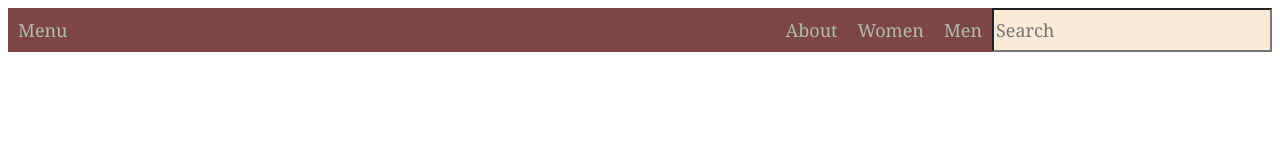
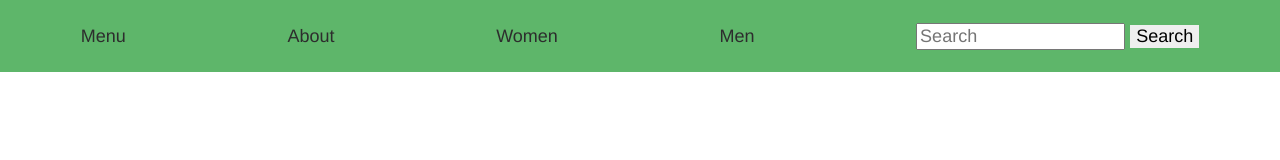
Before and after one commit to billycwong19/navbar_1, a plain HTML site: page index.html in a window 1280 px wide. Drawn offline with Linux system fonts and the light colour scheme.

Commit message:
serious changes made, color, and flex, and interactiveness.

```diff
--- /dev/null
+++ b/assets/reset.css
@@ -0,0 +1,23 @@
+html {
+  box-sizing: border-box;
+  font-size: 16px;
+}
+
+*, *:before, *:after {
+  box-sizing: inherit;
+}
+
+body, h1, h2, h3, h4, h5, h6, p, ol, ul {
+  margin: 0;
+  padding: 0;
+  font-weight: normal;
+}
+
+ol, ul {
+  list-style: none;
+}
+
+img {
+  max-width: 100%;
+  height: auto;
+}
--- a/assets/style.css
+++ b/assets/style.css
@@ -1,27 +1,33 @@
 * {
-    font-family: Cambria, Cochin, Georgia, Times, 'Times New Roman', serif;
+    font-family: Helvetica;
     font-size: 18px;
 }
 
-nav {
-    background-color: rgb(126, 69, 69);
+.nav-bar {
+    background-color: rgb(94, 182, 106);
     width: 100%;
+    /* border: black solid 2px; */
+}
+.nav-bar ul {
+    list-style: none;
     display: flex;
-    flex-flow: row wrap;
-    justify-content: flex-end;
+    justify-content: space-around;
+    align-items: center;
+    height: 4em;
 }
 
-nav a {
+.nav-link:hover {
+    color: rgb(188, 223, 191);
+    font-size: larger
+}
+.nav-link:active {
+    font-size: 17px;
+}
+.nav-link {
     text-decoration: none;
-    color: rgb(174, 189, 174);
-    padding: 10px;
-    width: auto;
+    color: rgb(45, 45, 45);
+    /* border: solid black 2px; */
 }
-#menu {
-    flex: 1 0 0;
+#searchButton {
+    border: none;
 }
-#search {
-    background-color: antiquewhite;
-    min-height: 1em;
-    width: auto;
-}
--- a/index.html
+++ b/index.html
@@ -2,15 +2,31 @@
 <html>
     <head>
         <link rel="stylesheet" href="assets/style.css">
+        <link rel="stylesheet" href="assets/reset.css">
         <title>Navbar study 1</title>
     </head>
     <header>
+        <section>
             <nav class="nav-bar">
-                <a href="#" id="menu">Menu</a>
-                <a href="#">About</a>
-                <a href="#">Women</a>
-                <a href="#">Men</a>
-                <input id="search" type="text" placeholder="Search">
+                <ul>
+                    <li>
+                        <a class="nav-link" href="#" id="menu">Menu</a>
+                    </li>
+                    <li>
+                        <a class="nav-link" href="#">About</a>
+                    </li>
+                    <li>
+                        <a class="nav-link" href="#">Women</a>
+                    </li>
+                    <li>
+                        <a class="nav-link" href="#">Men</a>
+                    </li>
+                    <li class="search">
+                        <input id="searchBar" type="text" placeholder="Search">
+                        <button id="searchButton">Search</button>
+                    </li>
+                </ul>
             </nav>
+        </section>
     </header>
 </html>
```
